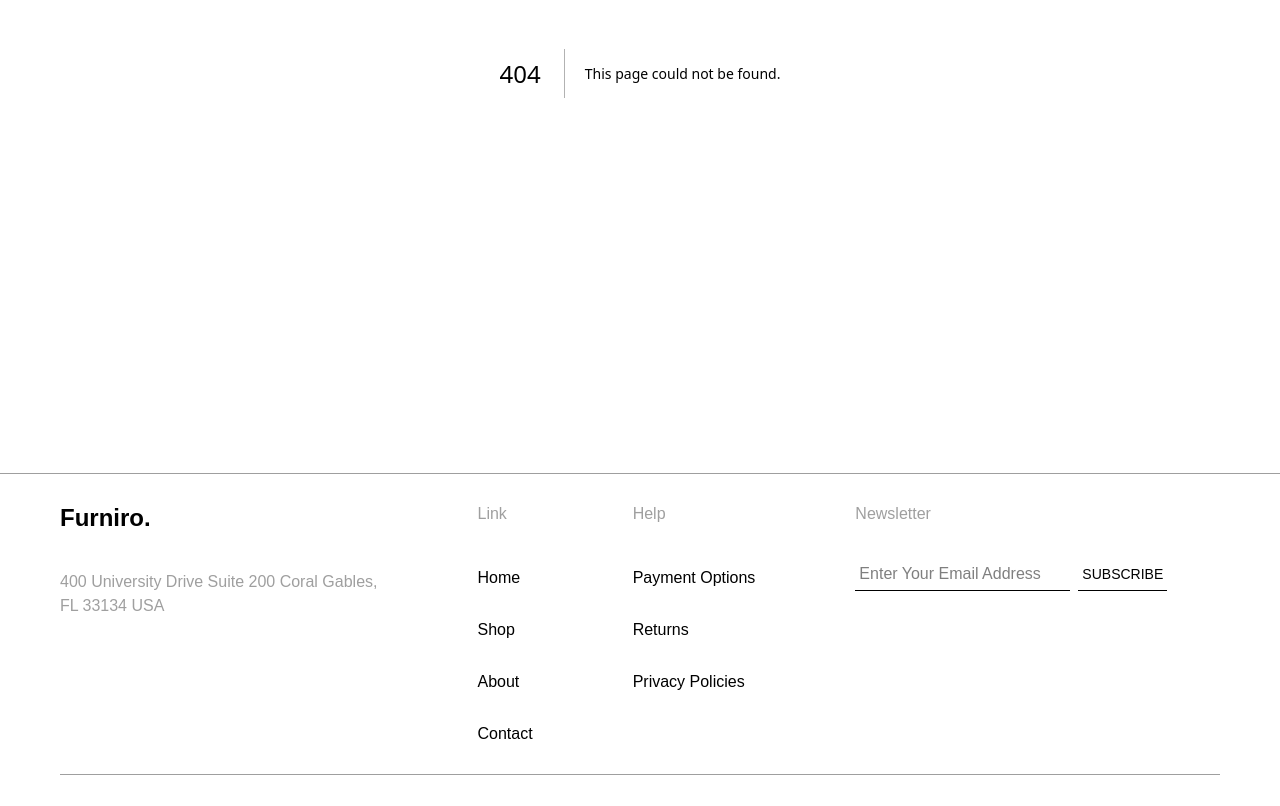
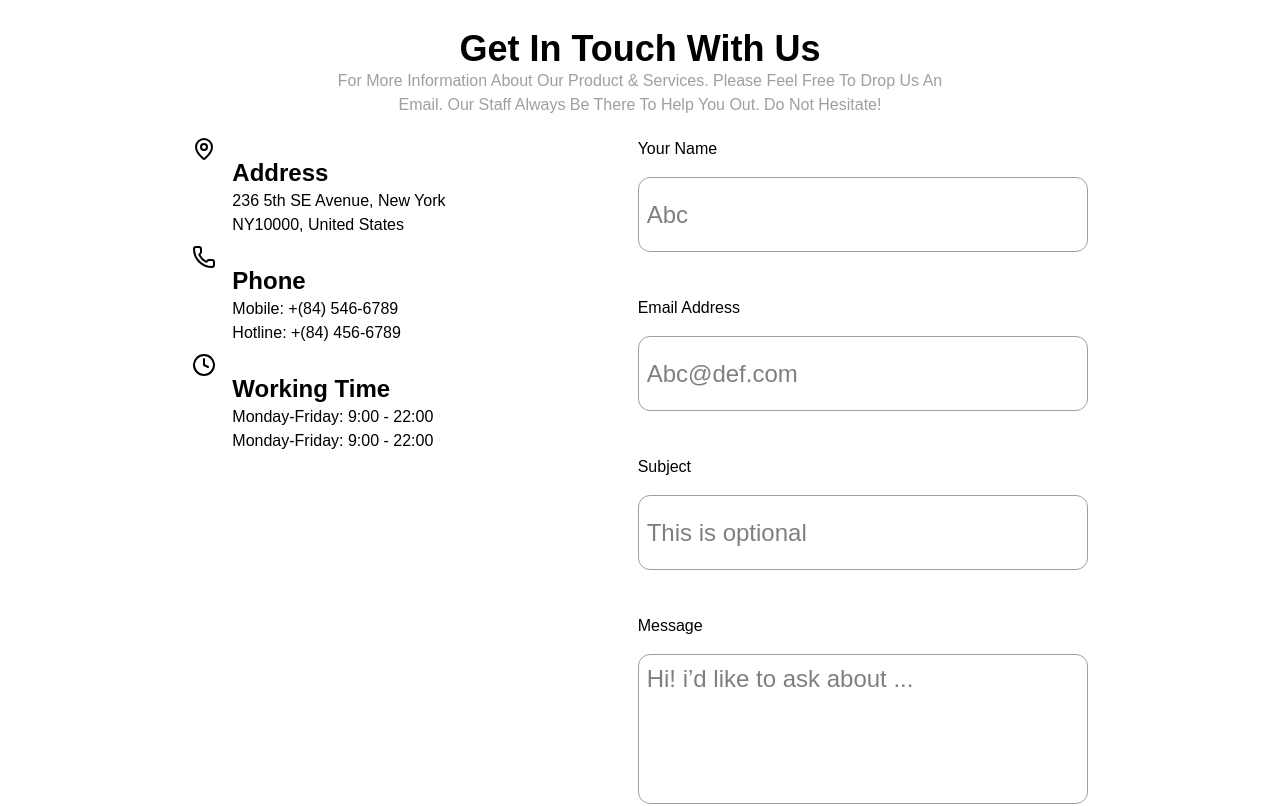
Before and after one commit to arash-jj/home-appliance-store, a Next.js app: page /contact in a window 1280 px wide. Before the commit this address had no page. Shown: the part 400-1206 px from the top of the page. Built offline with nearby package versions, Linux system fonts and the light colour scheme.

Commit message:
contact page added

```diff
--- /dev/null
+++ b/app/(product)/contact/page.tsx
@@ -0,0 +1,137 @@
+"use client"
+
+import PageHeader from '@/components/PageHeader'
+import React from 'react'
+import { useFormik } from 'formik'
+import * as Yup from 'yup'
+import { Clock, MapPin, Phone } from 'lucide-react'
+
+interface FormikTypes {
+    name: string,
+    email: string,
+    subject: string,
+    message: string
+}
+
+const page = () => {
+    const formik = useFormik({
+        initialValues: {
+            name: "",
+            email: "",
+            subject: "",
+            message: "",
+        },
+        onSubmit: values => {
+            alert(JSON.stringify(values))
+        },
+        validationSchema: Yup.object({
+            name: Yup.string().max(15,"The Name Is too long").required("Please Enter Your Name"),
+            email: Yup.string().email("Invalid Email Address").required("Please Enter Your Email Address"),
+            subject: Yup.string().optional(),
+            message: Yup.string().max(100,"The Message Is too long").required("Please Enter Your Message"),
+        })
+    })
+    return (
+        <div>
+            <PageHeader currentPage='Contact'/>
+            <div className="p-10 flex flex-col justify-center items-center gap-5">
+                <div className="flex justify-center items-center">
+                    <div className="w-[650px] text-center">
+                        <h1 className="font-semibold text-4xl">Get In Touch With Us</h1>
+                        <p className="text-footerSubTexts">
+                            For More Information About Our Product & Services. Please Feel Free To Drop Us An Email. Our Staff Always Be There To Help You Out. Do Not Hesitate!
+                        </p>
+                    </div>
+                </div>
+                <div className="w-full flex flex-row justify-evenly">
+                    <div className="flex flex-col gap-2 w-[293px]">
+                        <div className="flex flex-row gap-4">
+                            <div className="">
+                                <MapPin/>
+                            </div>
+                            <div className="pt-5">
+                                <h2 className="text-2xl font-semibold">Address</h2>
+                                <p>236 5th SE Avenue, New York NY10000, United States</p>
+                            </div>
+                        </div>
+                        <div className="flex flex-row gap-4">
+                            <div className="">
+                                <Phone/>
+                            </div>
+                            <div className="pt-5">
+                                <h2 className="text-2xl font-semibold">Phone</h2>
+                                <p>Mobile: +(84) 546-6789</p>
+                                <p>Hotline: +(84) 456-6789</p>
+                            </div>
+                        </div>
+                        <div className="flex flex-row gap-4">
+                            <div className="">
+                                <Clock/>
+                            </div>
+                            <div className="pt-5">
+                                <h2 className="text-2xl font-semibold">Working Time</h2>
+                                <p>Monday-Friday: 9:00 - 22:00</p>
+                                <p>Monday-Friday: 9:00 - 22:00</p>
+                            </div>
+                        </div>
+                    </div>
+                    <form onSubmit={formik.handleSubmit} className='flex flex-col gap-11'>
+                        <div className="flex flex-col gap-4">
+                            <label htmlFor="name">Your Name</label>
+                            <input
+                                type="text" id='name'
+                                name='name' value={formik.values.name}
+                                onChange={formik.handleChange}
+                                placeholder='Abc'
+                                className='outline-none border border-footerSubTexts rounded-xl w-[450px] h-[75px] text-2xl px-2'/>
+                            {formik.touched.name && formik.errors.name ? (
+                                <div className="text-red-500 text-sm">{formik.errors.name}</div>
+                            ) : null}
+                        </div>
+                        <div className="flex flex-col gap-4">
+                            <label htmlFor="email">Email Address</label>
+                            <input
+                                type="email" id='email'
+                                name='email' value={formik.values.email}
+                                onChange={formik.handleChange}
+                                placeholder='Abc@def.com'
+                                className='outline-none border border-footerSubTexts rounded-xl w-[450px] h-[75px] text-2xl px-2'/>
+                            {formik.touched.email && formik.errors.email ? (
+                                <div className="text-red-500 text-sm">{formik.errors.email}</div>
+                            ) : null}
+                        </div>
+                        <div className="flex flex-col gap-4">
+                            <label htmlFor="subject">Subject</label>
+                            <input
+                                type="text" id='subject'
+                                name='subject' value={formik.values.subject}
+                                onChange={formik.handleChange}
+                                placeholder='This is optional'
+                                className='outline-none border border-footerSubTexts rounded-xl w-[450px] h-[75px] text-2xl px-2'/>
+                            {formik.touched.subject && formik.errors.subject ? (
+                                <div className="text-red-500 text-sm">{formik.errors.subject}</div>
+                            ) : null}
+                        </div>
+                        <div className="flex flex-col gap-4">
+                            <label htmlFor="message">Message</label>
+                            <textarea
+                                id='message'
+                                name='message' value={formik.values.message}
+                                onChange={formik.handleChange}
+                                placeholder='Hi! i’d like to ask about ...'
+                                className='outline-none border border-footerSubTexts rounded-xl w-[450px] h-[150px] text-2xl p-2 resize-none'/>
+                            {formik.touched.message && formik.errors.message ? (
+                                <div className="text-red-500 text-sm">{formik.errors.message}</div>
+                            ) : null}
+                        </div>
+                        <button type='submit' className="bg-primary px-8 py-2 text-white rounded-lg cursor-pointer w-[200px]">
+                            Submit
+                        </button>
+                    </form>
+                </div>
+            </div>
+        </div>
+    )
+}
+
+export default page
```
